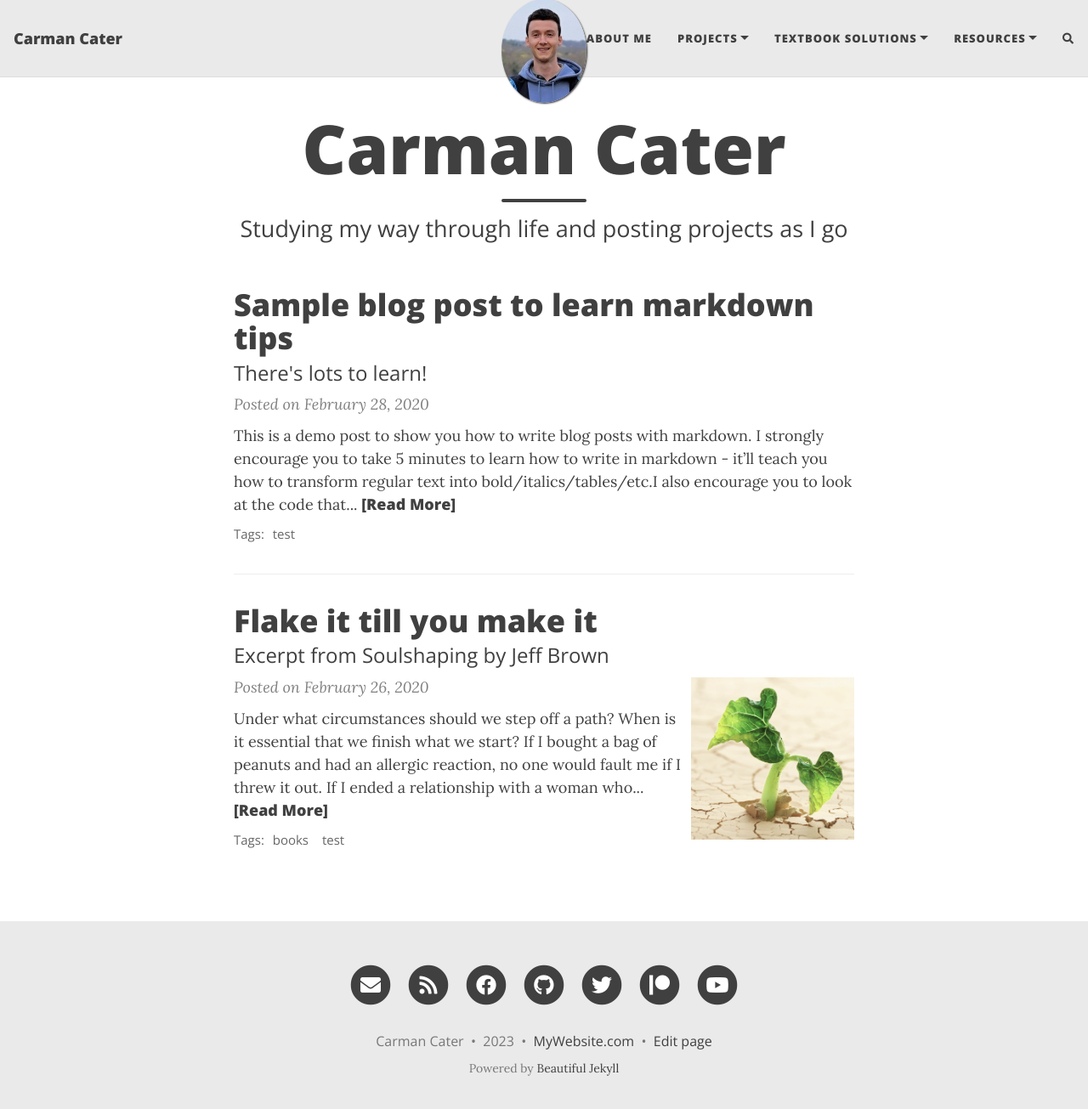
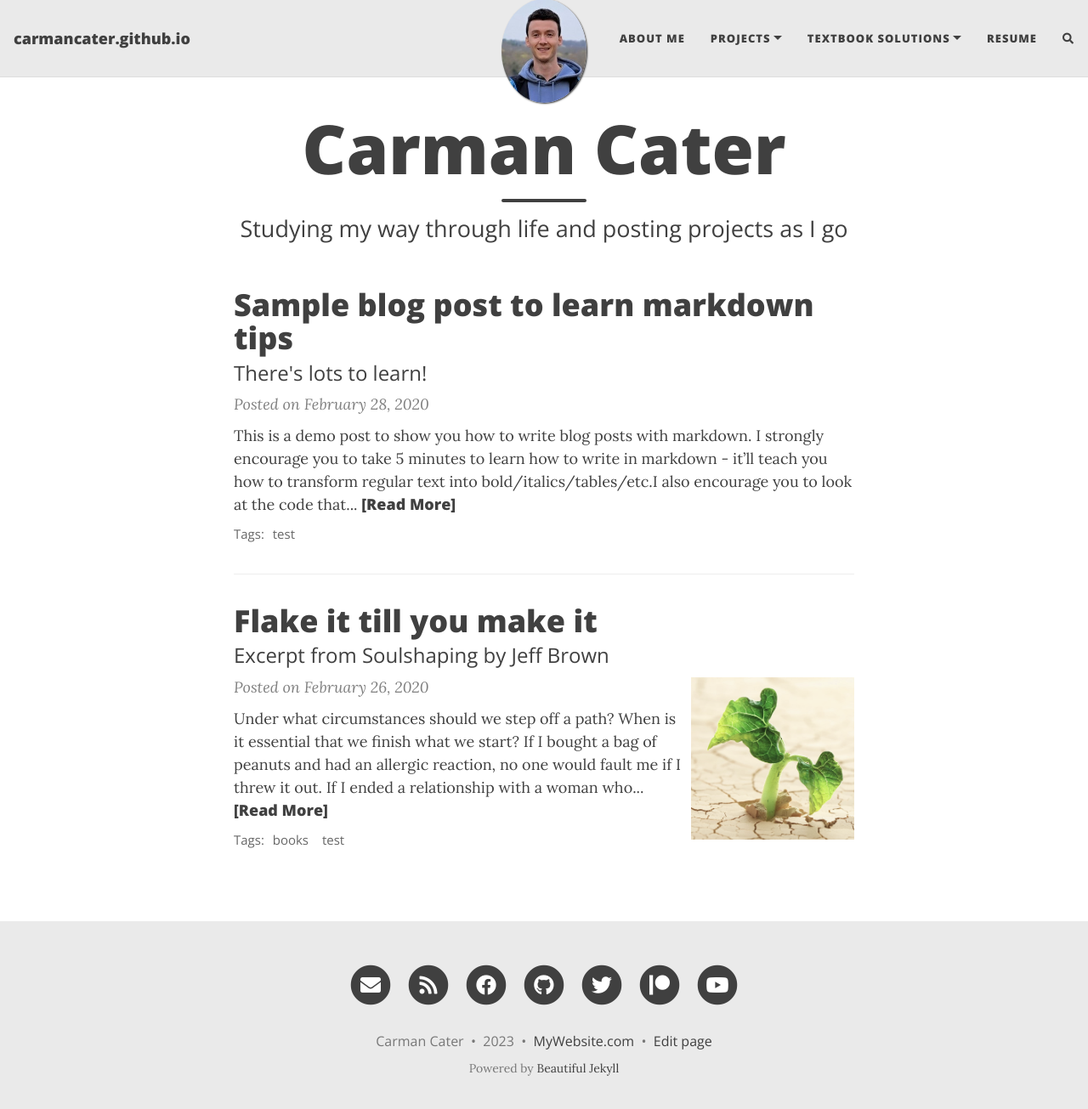
Before and after one commit to carmancater/carmancater.github.io, a Jekyll site: the page built from index.html, in a window 1280 px wide and 1318 px high. Shown: the top 1305 px of the window at 85% size. Built offline with Jekyll 4.4.1, drawn with Linux system fonts in a browser that asks for light colours; nearby versions of some CDN libraries; the list of posts is cut into pages by our own code; comment, search, counter and statistics services are not loaded.

Commit message:
Update _config.yml

```diff
--- a/_config.yml
+++ b/_config.yml
@@ -10,7 +10,7 @@
 ############################
 
 # Name of website
-title: Carman Cater
+title:
 
 # Your name to show in the footer
 author: Carman Cater
@@ -26,8 +26,7 @@ navbar-links:
    - University:
   Textbook Solutions:
     - An Introduction to Statistical Learning with Applications in Python:
-  Resources:
-    - Resume:
+  Resume:
 
 ################
 # --- Logo --- #
```
